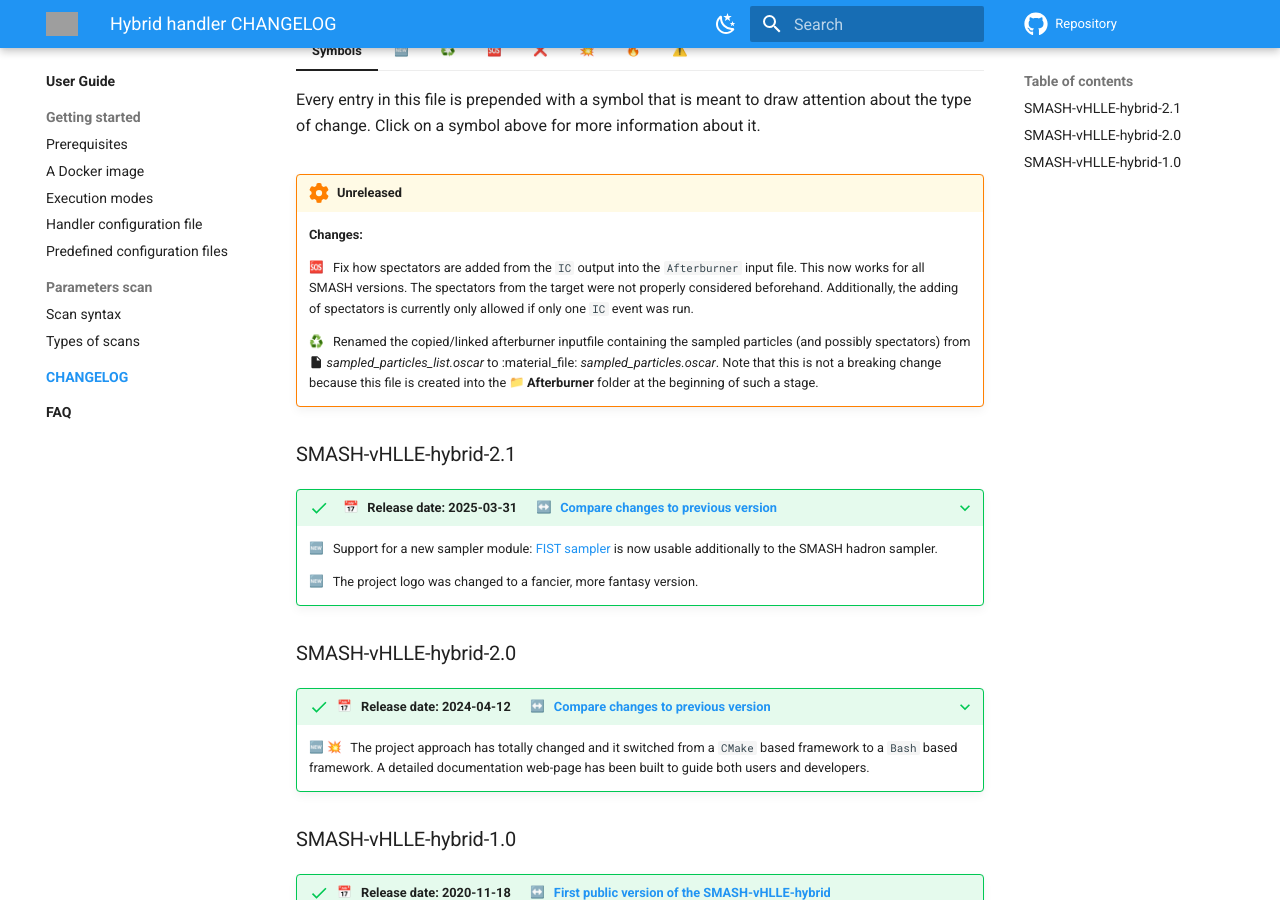
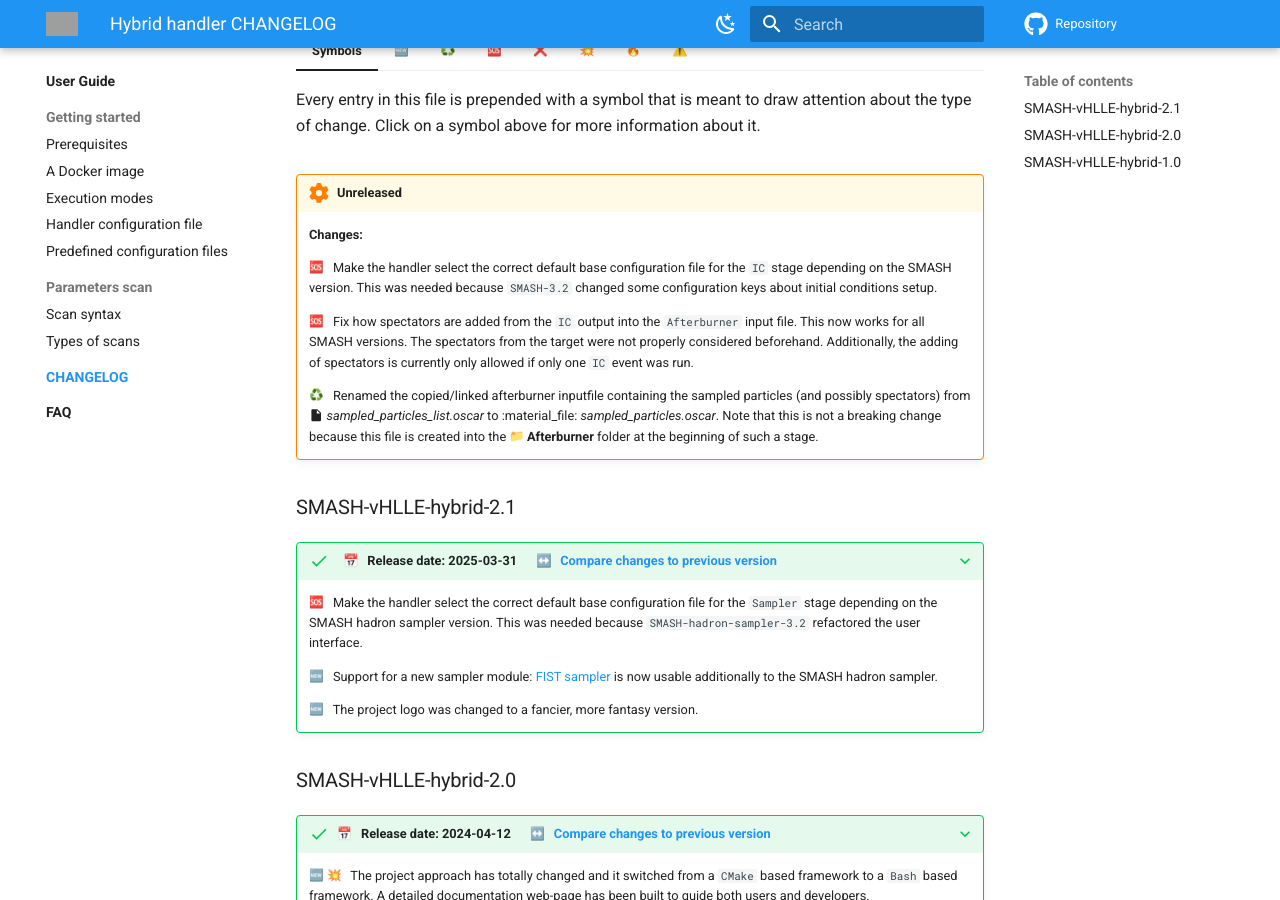
Before and after one commit to smash-transport/smash-vhlle-hybrid, an MkDocs documentation site: the page built from docs/user/CHANGELOG/index.md, in a window 1280 px wide and 900 px high, scrolled down 424 px. Built offline with MkDocs 1.6.1 and Material for MkDocs 9.7.7, drawn with Linux system fonts in a browser that asks for light colours; emoji names are drawn with the system emoji font; comment, search, counter and statistics services are not loaded; the version menu is left out; grey boxes are pictures that could not be loaded.

Commit message:
Add notable changes to CHANGELOG file

```diff
--- a/docs/user/CHANGELOG/index.md
+++ b/docs/user/CHANGELOG/index.md
@@ -48,6 +48,8 @@
 
     **Changes:**
 
+    :sos: &nbsp; Make the handler select the correct default base configuration file for the `IC` stage depending on the SMASH version. This was needed because `SMASH-3.2` changed some configuration keys about initial conditions setup.
+
     :sos: &nbsp; Fix how spectators are added from the `IC` output into the `Afterburner` input file. This now works for all SMASH versions. The spectators from the target were not properly considered beforehand. Additionally, the adding of spectators is currently only allowed if only one `IC` event was run.
 
     :recycle: &nbsp; Renamed the copied/linked afterburner inputfile containing the sampled particles (and possibly spectators) from :material-file: _sampled_particles_list.oscar_ to :material_file: _sampled_particles.oscar_. Note that this is not a breaking change because this file is created into the :file_folder: **Afterburner** folder at the beginning of such a stage.
@@ -56,6 +58,8 @@
 ### SMASH-vHLLE-hybrid-2.1
 
 ???+ success "&nbsp; :date: &nbsp; Release date: 2025-03-31 &emsp; :left_right_arrow: &nbsp; [Compare changes to previous version](https://github.com/smash-transport/smash-vhlle-hybrid/compare/SMASH-vHLLE-hybrid-2.0...SMASH-vHLLE-hybrid-2.1)"
+
+    :sos: &nbsp; Make the handler select the correct default base configuration file for the `Sampler` stage depending on the SMASH hadron sampler version. This was needed because `SMASH-hadron-sampler-3.2` refactored the user interface.
 
     :new: &nbsp; Support for a new sampler module: [FIST sampler](https://github.com/vlvovch/fist-sampler) is now usable additionally to the SMASH hadron sampler.
 
```
